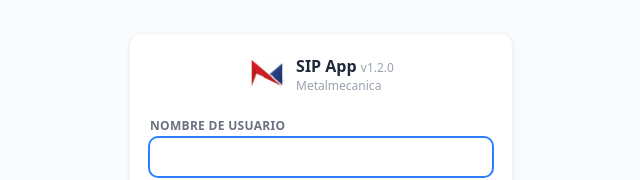
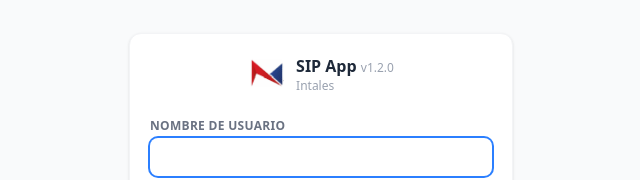
Before and after one commit to lsantacruzvargas-creator/SIPAPP-INTALES-FRONTEND, a React (Vite) app: page /#/login in a window 1280 px wide. Shown: the part 220-400 px from the top of the page, without its empty margins (319-959 px from the left). Built offline with nearby package versions, Linux system fonts and the light colour scheme; no server answers.

Commit message:
cambio de metalmecanica a intales

```diff
--- a/index.html
+++ b/index.html
@@ -7,7 +7,7 @@
     <meta name="theme-color" content="#111827" />
     <link rel="apple-touch-icon" href="/assets/logos/intales_icon.png" />
     <meta name="viewport" content="width=device-width, initial-scale=1.0" />
-    <title>SIPAPP Metalmecanica</title>
+    <title>SIPAPP Intales</title>
   </head>
   <body>
     <div id="root"></div>
--- a/src/components/Sidebar.jsx
+++ b/src/components/Sidebar.jsx
@@ -206,7 +206,7 @@ export default function Sidebar() {
           onClick={() => ir(esTecnico || esPlanner ? "/ordenes-trabajo" : esAlmacenero ? "/almacen" : esFacturacion ? "/facturas" : esFinanzas ? "/tesoreria" : "/dashboard")}>
           <img src={`${import.meta.env.BASE_URL}assets/logos/intales_icon.png`} alt="Intales"
             className="w-8 h-8 rounded-lg object-contain shrink-0" />
-          <span className="font-bold text-gray-800 text-base tracking-tight">Metalmecanica</span>
+          <span className="font-bold text-gray-800 text-base tracking-tight">Intales</span>
         </div>
         <button onClick={() => setAbierto(true)} className="p-2 text-gray-500 hover:text-gray-800">
           <svg className="w-5 h-5" fill="none" stroke="currentColor" viewBox="0 0 24 24">
@@ -243,7 +243,7 @@ export default function Sidebar() {
         >
           <img src={`${import.meta.env.BASE_URL}assets/logos/intales_icon.png`} alt="Intales"
             className="w-9 h-9 rounded-xl object-contain shrink-0" />
-          <span className={`font-bold text-gray-800 text-base tracking-tight ${colapsado ? "md:hidden" : ""}`}>Metalmecanica</span>
+          <span className={`font-bold text-gray-800 text-base tracking-tight ${colapsado ? "md:hidden" : ""}`}>Intales</span>
         </div>
 
         {/* Bloque 2: navegación */}
--- a/src/pages/Dashboard.jsx
+++ b/src/pages/Dashboard.jsx
@@ -404,7 +404,7 @@ export default function Dashboard() {
         <div>
           <h2 className="text-xl font-bold text-gray-800">
             Bienvenido, {usuario?.nombre}
-          </h2>
+          </h2>Intales
           <p className="text-sm text-gray-400 mt-0.5">Panel principal — SIP App Metalmecanica</p>
         </div>
         <div className="flex flex-wrap items-center gap-3">
--- a/src/pages/Login.jsx
+++ b/src/pages/Login.jsx
@@ -47,7 +47,7 @@ export default function Login() {
             <p className="font-bold text-gray-800">
               SIP App <span className="text-xs font-normal text-gray-400">v{APP_VERSION}</span>
             </p>
-            <p className="text-xs text-gray-400">Metalmecanica</p>
+            <p className="text-xs text-gray-400">Intales</p>
           </div>
         </div>
 
```
